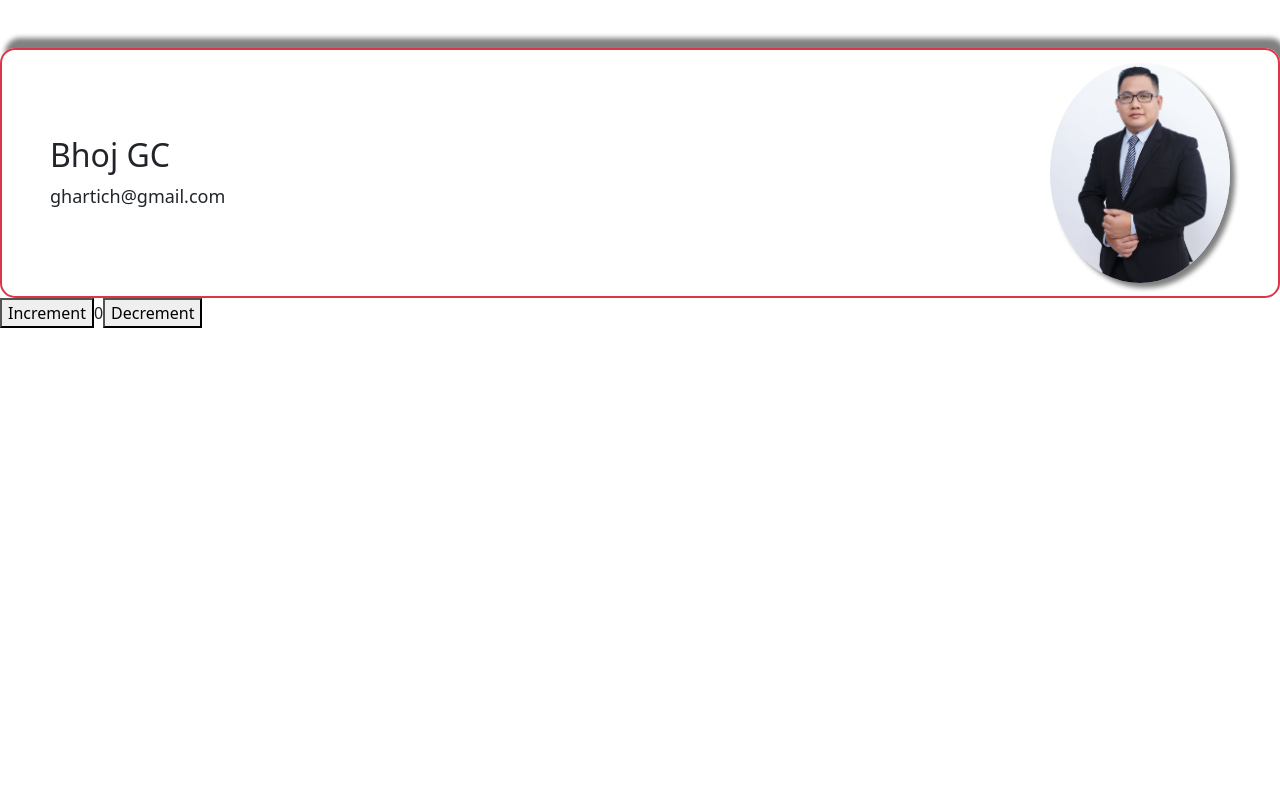
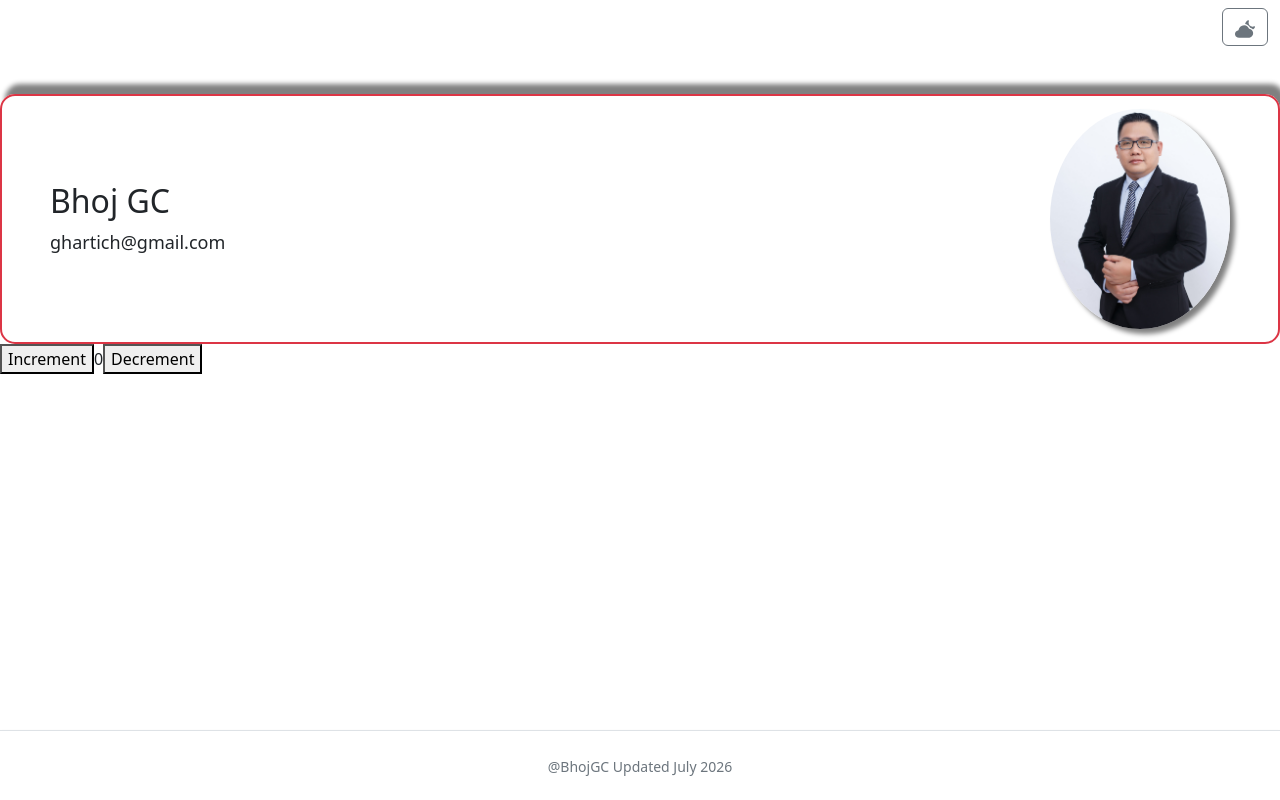
Before and after one commit to gcbhoj/profile, a React (Vite) app: page / in a window 1280 px wide. Built offline with nearby package versions, Linux system fonts and the light colour scheme; a web font is replaced by a local one.

Commit message:
- added footer

```diff
--- a/package.json
+++ b/package.json
@@ -15,6 +15,7 @@
     "bootstrap": "^5.3.8",
     "react": "^19.2.7",
     "react-dom": "^19.2.7",
+    "react-icons": "^5.7.0",
     "react-redux": "^9.3.0"
   },
   "devDependencies": {
--- a/src/App.jsx
+++ b/src/App.jsx
@@ -1,11 +1,15 @@
 import Counter from "./components/counter";
+import Footer from "./components/footer";
 import Header from "./components/header";
+import ThemeManager from "./features/themeManager";
 
 const App = () => {
   return (
     <div>
+      <ThemeManager />
       <Header />
       <Counter />
+      <Footer />
     </div>
   );
 };
--- /dev/null
+++ b/src/components/footer.jsx
@@ -0,0 +1,18 @@
+const Footer = () => {
+  return (
+    <footer
+      className="fixed-bottom border-top bg-body shadow-sm"
+      style={{ height: "70px" }}
+    >
+      <div className="container h-100">
+        <div className="row h-100 align-items-center">
+          <div className="col text-center text-secondary">
+            <small>@BhojGC Updated July 2026</small>
+          </div>
+        </div>
+      </div>
+    </footer>
+  );
+};
+
+export default Footer;
--- /dev/null
+++ b/src/features/themeManager.jsx
@@ -0,0 +1,37 @@
+import { useState, useEffect } from "react";
+import { IoCloudyNight, IoSunny } from "react-icons/io5";
+
+const ThemeManager = () => {
+  // Read saved theme on initial render
+  const [theme, setTheme] = useState(() => {
+    return localStorage.getItem("theme") || "light";
+  });
+
+  // Update Bootstrap theme and save it
+  useEffect(() => {
+    document.documentElement.setAttribute("data-bs-theme", theme);
+    localStorage.setItem("theme", theme);
+  }, [theme]);
+
+  const toggleTheme = () => {
+    setTheme((current) => (current === "light" ? "dark" : "light"));
+  };
+
+  return (
+    <div className="container-fluid mt-2 d-flex justify-content-end">
+      <button
+        className="btn btn-outline-secondary"
+        onClick={toggleTheme}
+        aria-label="Toggle theme"
+      >
+        {theme === "light" ? (
+          <IoCloudyNight size={20} />
+        ) : (
+          <IoSunny size={20} />
+        )}
+      </button>
+    </div>
+  );
+};
+
+export default ThemeManager;
--- a/src/scss/styles.scss
+++ b/src/scss/styles.scss
@@ -3,3 +3,16 @@
 $font-family-base: "Libertinus Math", system-ui;
 
 @import "bootstrap/scss/bootstrap";
+
+*,
+*::before,
+*::after {
+  box-sizing: border-box;
+}
+
+body {
+  margin: 0;
+  padding: 0;
+  font-family: $font-family-base;
+  overflow-y: hidden;
+}
```
Also changed, not shown: 1 other file (tests, documents, lock files or other folders).
